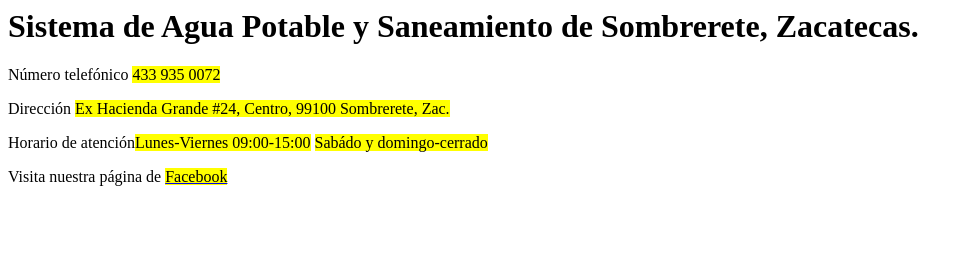
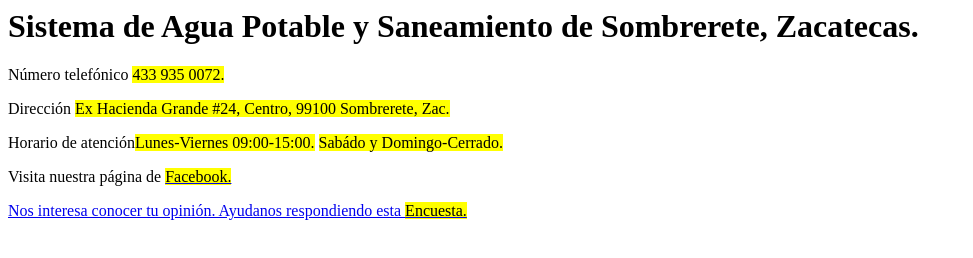
Before and after one commit to Chente31209/ElSeguimetoDeQuejas, a website: page quejas_agua/view/info.html in a window 1280 px wide. Shown: the whole page, without its empty margins (0-973 px from the left). Drawn offline with Linux system fonts and the light colour scheme.

Commit message:
modificacion de datos

```diff
--- a/quejas_agua/view/info.html
+++ b/quejas_agua/view/info.html
@@ -1,12 +1,14 @@
 <head>
-    <div class="container">
   <h1>Sistema de Agua Potable y Saneamiento de Sombrerete, Zacatecas.</h1>
-      <p>Número telefónico <mark>433 935 0072</mark></p>
+    <p>Número telefónico <mark>433 935 0072.</mark></p>
     <p>Dirección <mark>Ex Hacienda Grande #24, Centro, 99100 Sombrerete, Zac.</mark></p>
-      <p>Horario de atención<mark>Lunes-Viernes 09:00-15:00</mark> <mark>Sabádo y domingo-cerrado</mark></p>
+    <p>Horario de atención<mark>Lunes-Viernes 09:00-15:00.</mark> <mark>Sabádo y Domingo-Cerrado.</mark></p>
     <p class="text-blue-200 mb-2">Visita nuestra página de
     <a href="https://www.facebook.com/SiapasSombrerete" target= "_blank" real="nofollow noopener
-    noreferrer"> <mark>Facebook</mark></p>
+    noreferrer"> <mark>Facebook.</mark></p>
+    <p class="text-blue-200 mb-2">Nos interesa conocer tu opinión. Ayudanos respondiendo esta
+    <a href="https://docs.google.com/forms/d/e/1FAIpQLScoksqzY6ReqbCbpbH4nMB83x7R_5S8_v872a9PQ5EDM-uqQw/viewform" target= "_blank" real="nofollow noopener
+    noreferrer"> <mark>Encuesta.</mark></p>
 </div>
 </body>
 </html>
```
Lines whose indentation alone changed are shown as unchanged.
